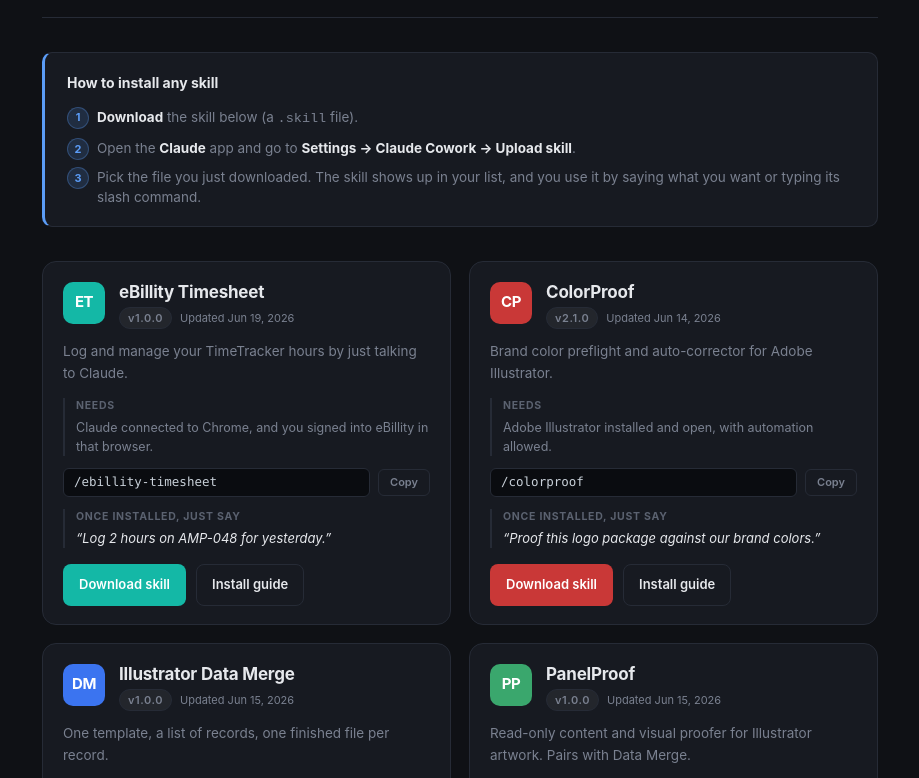
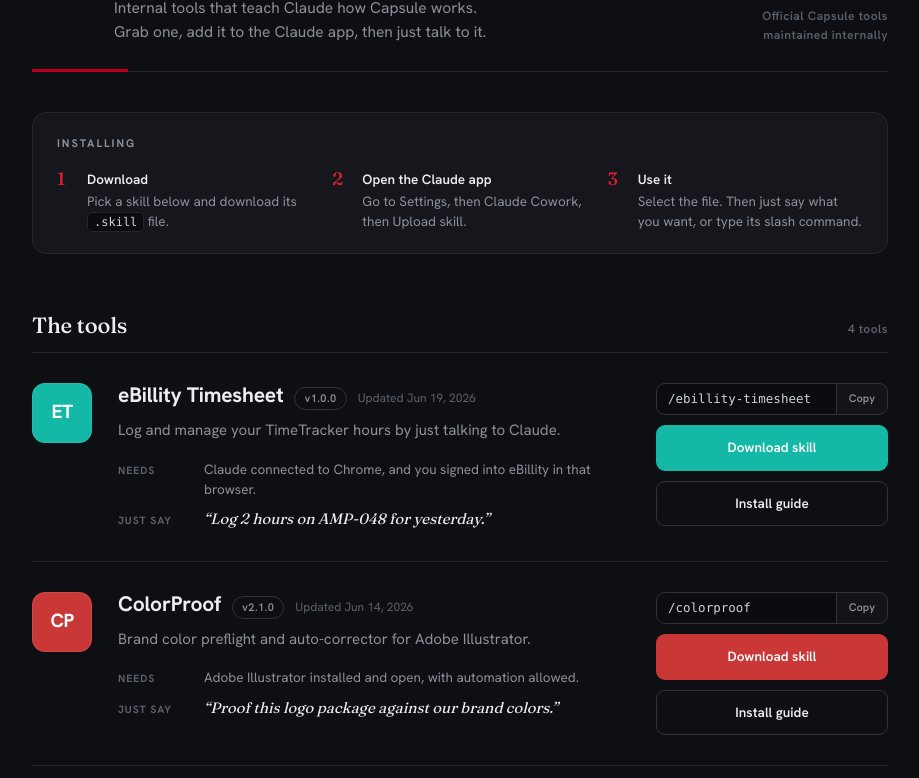
Before and after one commit to capsule-brand/skills, a plain HTML site: page index.html in a window 1280 px wide. Shown: the part 163-941 px from the top of the page, without its empty margins (180-1099 px from the left). Drawn offline with Linux system fonts and the light colour scheme.

Commit message:
Redesign catalog: Capsule identity, Fraunces masthead, red signature, editorial rows, motion + a11y

```diff
--- a/index.html
+++ b/index.html
@@ -4,94 +4,150 @@
 <meta charset="utf-8">
 <meta name="viewport" content="width=device-width, initial-scale=1">
 <title>Capsule Skills</title>
+<link rel="preconnect" href="https://fonts.googleapis.com">
+<link rel="preconnect" href="https://fonts.gstatic.com" crossorigin>
+<link href="https://fonts.googleapis.com/css2?family=Fraunces:opsz,wght@9..144,400;9..144,500;9..144,600&family=Hanken+Grotesk:wght@400;500;600;700&display=swap" rel="stylesheet">
 <style>
   :root{
-    --bg:#0f1115; --surface:#171a21; --border:#262b36; --text:#e6e8ec; --muted:#7a8190;
-    --green:#5fd08a; --amber:#e8b84b; --blue:#5b9cf6;
-    --mono:ui-monospace,"SFMono-Regular",Menlo,monospace; --sans:-apple-system,BlinkMacSystemFont,"Segoe UI",sans-serif;
+    --ink:#0e0f12; --panel:#15171c; --panel2:#0b0c10; --line:#23262e; --line2:#2e333d;
+    --text:#eceef2; --muted:#8b909b; --faint:#5b616d; --red:#e11d33; --redink:#b90021;
+    --display:"Fraunces",Georgia,"Times New Roman",serif;
+    --sans:"Hanken Grotesk",-apple-system,BlinkMacSystemFont,sans-serif;
+    --mono:ui-monospace,"SFMono-Regular",Menlo,monospace;
   }
   *{box-sizing:border-box;margin:0;padding:0}
-  body{background:var(--bg);color:var(--text);font:15px/1.65 var(--sans);-webkit-font-smoothing:antialiased}
+  html{-webkit-text-size-adjust:100%}
+  body{background:var(--ink);color:var(--text);font:16px/1.6 var(--sans);-webkit-font-smoothing:antialiased;text-rendering:optimizeLegibility}
   a{color:inherit}
-  .page{max-width:900px;margin:0 auto;padding:56px 32px 96px}
-  header{display:flex;align-items:flex-start;gap:18px;border-bottom:1px solid var(--border);padding-bottom:30px;margin-bottom:34px}
-  .brand{width:50px;height:50px;flex-shrink:0;background:#fff;border-radius:12px;display:flex;align-items:center;justify-content:center;padding:9px}
-  .brand img{width:100%;height:100%;display:block}
-  .head-txt{flex-grow:1}
-  header h1{font-size:26px;font-weight:700;letter-spacing:-.3px;line-height:1.2}
-  header p{color:var(--muted);font-size:14px;margin-top:5px}
-  .official{display:inline-block;margin-top:9px;font-size:11px;font-weight:600;letter-spacing:.05em;color:var(--muted);background:var(--surface);border:1px solid var(--border);border-radius:999px;padding:3px 10px}
-  .install{background:var(--surface);border:1px solid var(--border);border-left:3px solid var(--blue);border-radius:10px;padding:18px 22px;margin-bottom:34px}
-  .install h3{font-size:14px;font-weight:700;margin-bottom:12px;color:var(--text)}
-  .install ol{list-style:none;counter-reset:s;display:flex;flex-direction:column;gap:9px}
-  .install li{counter-increment:s;font-size:13.5px;color:var(--muted);line-height:1.5;padding-left:30px;position:relative}
-  .install li::before{content:counter(s);position:absolute;left:0;top:0;width:20px;height:20px;background:rgba(91,156,246,.15);color:var(--blue);border:1px solid rgba(91,156,246,.3);border-radius:50%;display:flex;align-items:center;justify-content:center;font-size:11px;font-weight:700}
-  .install strong{color:var(--text)}
-  .grid{display:grid;grid-template-columns:repeat(auto-fill,minmax(390px,1fr));gap:18px}
-  .card{background:var(--surface);border:1px solid var(--border);border-radius:14px;padding:20px 20px 18px;display:flex;flex-direction:column}
-  .card-top{display:flex;align-items:flex-start;gap:14px;margin-bottom:12px}
-  .mono{width:42px;height:42px;flex-shrink:0;border-radius:10px;display:flex;align-items:center;justify-content:center;font-size:15px;font-weight:700;color:#fff;letter-spacing:-.5px}
-  .card-head{flex-grow:1;min-width:0}
-  .card h2{font-size:17px;font-weight:700;letter-spacing:-.2px;line-height:1.2}
-  .meta{display:flex;align-items:center;gap:8px;margin-top:5px;flex-wrap:wrap}
-  .ver{font-size:11px;font-weight:600;letter-spacing:.05em;color:var(--muted);background:rgba(255,255,255,.05);border:1px solid var(--border);border-radius:999px;padding:1px 8px}
-  .upd{font-size:11px;color:var(--muted)}
-  .tag{color:var(--muted);font-size:13.5px;line-height:1.6;margin-bottom:14px}
-  .row{font-size:12.5px;line-height:1.55;margin-bottom:12px;color:var(--muted)}
-  .lbl{display:block;font-size:10.5px;font-weight:700;letter-spacing:.07em;text-transform:uppercase;color:#5b6270;margin-bottom:3px}
-  .needs{border-left:2px solid var(--border);padding-left:11px}
-  .cmd{display:flex;align-items:center;gap:8px;margin-bottom:12px}
-  .cmd code{font:12.5px/1 var(--mono);background:#0a0c10;border:1px solid var(--border);border-radius:6px;padding:7px 10px;color:#c9d1d9;flex-grow:1}
-  .copy{flex-shrink:0;font:11px/1 var(--sans);font-weight:600;color:var(--muted);background:transparent;border:1px solid var(--border);border-radius:6px;padding:7px 11px;cursor:pointer;transition:color .12s,border-color .12s}
-  .copy:hover{color:var(--text);border-color:#3a4150}
-  .copy.done{color:var(--green);border-color:rgba(95,208,138,.4)}
-  .say{border-left:2px solid var(--border);padding-left:11px;margin-bottom:16px}
-  .say em{color:var(--text);font-style:italic;font-size:13px}
-  .actions{display:flex;gap:10px;align-items:center;margin-top:auto}
-  .btn{display:inline-flex;align-items:center;font-size:13px;font-weight:600;text-decoration:none;border-radius:8px;padding:9px 15px;border:1px solid transparent;cursor:pointer;transition:filter .12s}
+  .page{max-width:920px;margin:0 auto;padding:64px 32px 110px}
+  .eyebrow{font-size:11px;font-weight:700;letter-spacing:.18em;text-transform:uppercase;color:var(--red)}
+
+  /* Masthead */
+  .masthead{display:grid;grid-template-columns:auto 1fr auto;gap:22px;align-items:start;padding-bottom:26px;border-bottom:1px solid var(--line);margin-bottom:8px;position:relative}
+  .masthead::after{content:"";position:absolute;left:0;bottom:-1px;width:96px;height:3px;background:var(--redink)}
+  .mark{width:60px;height:60px;flex-shrink:0;background:#fff;border-radius:14px;display:flex;align-items:center;justify-content:center;padding:11px}
+  .mark img{width:100%;height:100%;display:block}
+  .mh-txt{padding-top:2px}
+  .mh-txt .eyebrow{margin-bottom:10px}
+  h1{font-family:var(--display);font-optical-sizing:auto;font-weight:500;font-size:clamp(34px,6vw,52px);line-height:.98;letter-spacing:-.02em}
+  .lede{color:var(--muted);font-size:15.5px;line-height:1.6;margin-top:14px;max-width:46ch}
+  .mh-meta{align-self:end;text-align:right;color:var(--faint);font-size:12px;font-weight:600;letter-spacing:.04em;white-space:nowrap}
+
+  /* Installing strip */
+  .howto{margin-top:40px;background:var(--panel);border:1px solid var(--line);border-radius:14px;padding:22px 24px}
+  .howto .eyebrow{color:var(--muted)}
+  .howto h2{margin-bottom:16px}
+  .steps{display:grid;grid-template-columns:repeat(3,1fr);gap:20px}
+  .step{position:relative;padding-left:30px;font-size:13.5px;line-height:1.5;color:var(--muted)}
+  .step b{display:block;color:var(--text);font-weight:600;font-size:13.5px;margin-bottom:2px}
+  .step .n{position:absolute;left:0;top:1px;font-family:var(--display);font-size:18px;font-weight:500;color:var(--red);line-height:1}
+  .step code{font:12px/1 var(--mono);background:var(--panel2);border:1px solid var(--line);border-radius:5px;padding:2px 6px;color:#cdd3dc}
+
+  /* Section heading */
+  .list-head{display:flex;align-items:baseline;justify-content:space-between;margin:54px 0 8px}
+  .list-head h2{font-family:var(--display);font-weight:500;font-size:22px;letter-spacing:-.01em}
+  .list-head .count{color:var(--faint);font-size:12px;font-weight:600;letter-spacing:.04em}
+
+  /* Skill rows */
+  .skills{display:flex;flex-direction:column}
+  .skill{display:grid;grid-template-columns:60px 1fr 232px;gap:0 26px;padding:30px 0;border-top:1px solid var(--line)}
+  .skill:last-child{border-bottom:1px solid var(--line)}
+  .chip{width:60px;height:60px;border-radius:13px;display:flex;align-items:center;justify-content:center;font-weight:700;font-size:19px;color:#fff;letter-spacing:-.5px;box-shadow:inset 0 0 0 1px rgba(255,255,255,.08)}
+  .s-main{min-width:0}
+  .s-head{display:flex;align-items:baseline;gap:11px;flex-wrap:wrap}
+  .s-head h3{font-size:21px;font-weight:700;letter-spacing:-.01em;line-height:1.15}
+  .ver{font-size:11px;font-weight:600;letter-spacing:.04em;color:var(--muted);border:1px solid var(--line2);border-radius:999px;padding:2px 9px}
+  .upd{font-size:12px;color:var(--faint)}
+  .s-tag{color:var(--muted);font-size:15px;line-height:1.55;margin-top:9px;max-width:54ch}
+  .facts{margin-top:16px;display:flex;flex-direction:column;gap:9px}
+  .fact{display:grid;grid-template-columns:74px 1fr;gap:12px;align-items:baseline}
+  .fact dt{font-size:10.5px;font-weight:700;letter-spacing:.09em;text-transform:uppercase;color:var(--faint);padding-top:2px}
+  .fact dd{font-size:13.5px;line-height:1.5;color:var(--muted)}
+  .fact dd.say{color:var(--text);font-family:var(--display);font-style:italic;font-size:15px;font-weight:400}
+
+  /* Actions column */
+  .s-act{display:flex;flex-direction:column;gap:10px;align-self:start}
+  .cmd{display:flex;align-items:stretch;border:1px solid var(--line2);border-radius:9px;overflow:hidden;background:var(--panel2)}
+  .cmd code{flex:1;min-width:0;font:12.5px/1 var(--mono);color:#cdd3dc;padding:9px 11px;display:flex;align-items:center;overflow:hidden;text-overflow:ellipsis;white-space:nowrap}
+  .copy{flex-shrink:0;font:11px/1 var(--sans);font-weight:600;color:var(--muted);background:rgba(255,255,255,.03);border:0;border-left:1px solid var(--line2);padding:0 12px;cursor:pointer;transition:color .12s,background .12s}
+  .copy:hover{color:var(--text);background:rgba(255,255,255,.06)}
+  .copy.done{color:#5fd08a}
+  .btn{display:inline-flex;align-items:center;justify-content:center;font-size:13.5px;font-weight:600;text-decoration:none;border-radius:9px;padding:11px 16px;border:1px solid transparent;cursor:pointer;transition:filter .12s,background .12s,border-color .12s}
   .btn-dl{color:#fff}
-  .btn-dl:hover{filter:brightness(1.08)}
-  .btn-guide{background:transparent;border-color:var(--border);color:var(--text)}
+  .btn-dl:hover{filter:brightness(1.09)}
+  .btn-guide{background:transparent;border-color:var(--line2);color:var(--text)}
   .btn-guide:hover{background:rgba(255,255,255,.04)}
-  .err{color:var(--amber);font-size:13.5px}
-  footer{margin-top:48px;border-top:1px solid var(--border);padding-top:20px;font-size:12px;color:var(--muted);display:flex;justify-content:space-between;align-items:center;flex-wrap:wrap;gap:8px}
-  footer a{color:var(--muted);text-decoration:underline}
+
+  .err{color:#e8b84b;font-size:14px;padding:30px 0}
+
+  footer{margin-top:56px;padding-top:22px;border-top:1px solid var(--line);display:flex;justify-content:space-between;align-items:center;flex-wrap:wrap;gap:10px;font-size:13px;color:var(--muted)}
+  footer a{color:var(--text);text-decoration:none;border-bottom:1px solid var(--redink);padding-bottom:1px}
+  footer a:hover{border-color:var(--red)}
+  footer .fb strong{color:var(--text);font-weight:600}
+
+  a:focus-visible,button:focus-visible{outline:2px solid var(--red);outline-offset:3px;border-radius:6px}
+
+  @media (max-width:680px){
+    .page{padding:44px 20px 80px}
+    .masthead{grid-template-columns:auto 1fr;gap:16px}
+    .mh-meta{display:none}
+    .steps{grid-template-columns:1fr;gap:14px}
+    .skill{grid-template-columns:48px 1fr;gap:0 16px}
+    .chip{width:48px;height:48px;font-size:16px;border-radius:11px}
+    .s-act{grid-column:1 / -1;margin-top:18px}
+    .fact{grid-template-columns:70px 1fr}
+  }
+
+  @media (prefers-reduced-motion: no-preference){
+    .skill{opacity:0;transform:translateY(10px);animation:rise .55s cubic-bezier(.2,.7,.2,1) forwards}
+    .skill:nth-child(1){animation-delay:.04s}
+    .skill:nth-child(2){animation-delay:.12s}
+    .skill:nth-child(3){animation-delay:.2s}
+    .skill:nth-child(4){animation-delay:.28s}
+    .skill:nth-child(n+5){animation-delay:.34s}
+    @keyframes rise{to{opacity:1;transform:none}}
+  }
 </style>
 </head>
 <body>
 <div class="page">
 
-  <header>
-    <div class="brand"><img src="assets/capsule-c.svg" alt="Capsule"></div>
-    <div class="head-txt">
+  <header class="masthead">
+    <div class="mark"><img src="assets/capsule-c.svg" alt="Capsule"></div>
+    <div class="mh-txt">
+      <div class="eyebrow">Capsule &middot; Internal</div>
       <h1>Capsule Skills</h1>
-      <p>Internal Claude skills for the Capsule team. Download one, add it to the Claude app, then just talk to it.</p>
-      <span class="official">Official Capsule tools, maintained internally</span>
+      <p class="lede">Internal tools that teach Claude how Capsule works. Grab one, add it to the Claude app, then just talk to it.</p>
     </div>
-    <span class="ver" id="count" style="align-self:center">&nbsp;</span>
+    <div class="mh-meta">Official Capsule tools<br>maintained internally</div>
   </header>
 
-  <div class="install">
-    <h3>How to install any skill</h3>
-    <ol>
-      <li><strong>Download</strong> the skill below (a <code>.skill</code> file).</li>
-      <li>Open the <strong>Claude</strong> app and go to <strong>Settings &rarr; Claude Cowork &rarr; Upload skill</strong>.</li>
-      <li>Pick the file you just downloaded. The skill shows up in your list, and you use it by saying what you want or typing its slash command.</li>
-    </ol>
+  <section class="howto">
+    <h2 class="eyebrow">Installing</h2>
+    <div class="steps">
+      <div class="step"><span class="n">1</span><b>Download</b>Pick a skill below and download its <code>.skill</code> file.</div>
+      <div class="step"><span class="n">2</span><b>Open the Claude app</b>Go to Settings, then Claude Cowork, then Upload skill.</div>
+      <div class="step"><span class="n">3</span><b>Use it</b>Select the file. Then just say what you want, or type its slash command.</div>
+    </div>
+  </section>
+
+  <div class="list-head">
+    <h2>The tools</h2>
+    <span class="count" id="count">&nbsp;</span>
   </div>
 
-  <div class="grid" id="grid"></div>
+  <main class="skills" id="list"></main>
 
   <footer>
-    <span>Something not working, or want a new skill? Ask Brian or post in <strong>#design</strong> on Slack.</span>
-    <span><a href="https://github.com/capsule-brand/skills">capsule-brand/skills</a></span>
+    <span class="fb">Something not working, or want a new skill? Ask <strong>Brian</strong> or post in <strong>#design</strong> on Slack.</span>
+    <a href="https://github.com/capsule-brand/skills">capsule-brand/skills</a>
   </footer>
 
-</div><!-- /page -->
+</div>
 
 <script>
   (function () {
-    var grid = document.getElementById('grid');
+    var list = document.getElementById('list');
     var count = document.getElementById('count');
     function esc(s){ return String(s == null ? '' : s).replace(/[&<>"]/g, function(c){ return {'&':'&amp;','<':'&lt;','>':'&gt;','"':'&quot;'}[c]; }); }
     function fmtDate(d){ try { return new Date(d + 'T00:00:00').toLocaleDateString(undefined,{month:'short',day:'numeric',year:'numeric'}); } catch(e){ return d; } }
@@ -99,31 +155,32 @@
     fetch('skills.json', { cache: 'no-store' })
       .then(function (r) { if (!r.ok) throw new Error('manifest ' + r.status); return r.json(); })
       .then(function (skills) {
-        count.textContent = skills.length + (skills.length === 1 ? ' skill' : ' skills');
-        grid.innerHTML = skills.map(function (s) {
-          var fileName = s.file.split('/').pop();
-          var cmd = s.invoke ? esc(s.invoke) : '';
+        count.textContent = skills.length + (skills.length === 1 ? ' tool' : ' tools');
+        list.innerHTML = skills.map(function (s) {
+          var file = esc(s.file), fileName = s.file.split('/').pop(), cmd = s.invoke ? esc(s.invoke) : '';
           return '' +
-            '<div class="card">' +
-              '<div class="card-top">' +
-                '<div class="mono" style="background:' + esc(s.accent) + '">' + esc(s.mono) + '</div>' +
-                '<div class="card-head"><h2>' + esc(s.name) + '</h2>' +
-                  '<div class="meta"><span class="ver">v' + esc(s.version) + '</span>' +
-                  (s.updated ? '<span class="upd">Updated ' + esc(fmtDate(s.updated)) + '</span>' : '') + '</div>' +
-                '</div>' +
+          '<article class="skill" style="--a:' + esc(s.accent) + '">' +
+            '<div class="chip" style="background:' + esc(s.accent) + '">' + esc(s.mono) + '</div>' +
+            '<div class="s-main">' +
+              '<div class="s-head"><h3>' + esc(s.name) + '</h3>' +
+                '<span class="ver">v' + esc(s.version) + '</span>' +
+                (s.updated ? '<span class="upd">Updated ' + esc(fmtDate(s.updated)) + '</span>' : '') +
               '</div>' +
-              '<p class="tag">' + esc(s.tagline) + '</p>' +
-              (s.needs ? '<div class="row needs"><span class="lbl">Needs</span>' + esc(s.needs) + '</div>' : '') +
-              (cmd ? '<div class="cmd"><code>' + cmd + '</code><button class="copy" type="button" data-cmd="' + cmd + '">Copy</button></div>' : '') +
-              (s.say ? '<div class="row say"><span class="lbl">Once installed, just say</span><em>&ldquo;' + esc(s.say) + '&rdquo;</em></div>' : '') +
-              '<div class="actions">' +
-                '<a class="btn btn-dl" style="background:' + esc(s.accent) + '" href="' + esc(s.file) + '" download="' + esc(fileName) + '">Download skill</a>' +
-                '<a class="btn btn-guide" href="' + esc(s.guide) + '" target="_blank" rel="noopener">Install guide</a>' +
-              '</div>' +
-            '</div>';
+              '<p class="s-tag">' + esc(s.tagline) + '</p>' +
+              '<dl class="facts">' +
+                (s.needs ? '<div class="fact"><dt>Needs</dt><dd>' + esc(s.needs) + '</dd></div>' : '') +
+                (s.say ? '<div class="fact"><dt>Just say</dt><dd class="say">&ldquo;' + esc(s.say) + '&rdquo;</dd></div>' : '') +
+              '</dl>' +
+            '</div>' +
+            '<div class="s-act">' +
+              (cmd ? '<div class="cmd"><code>' + cmd + '</code><button class="copy" type="button" data-cmd="' + cmd + '" aria-label="Copy command">Copy</button></div>' : '') +
+              '<a class="btn btn-dl" style="background:' + esc(s.accent) + '" href="' + file + '" download="' + esc(fileName) + '">Download skill</a>' +
+              '<a class="btn btn-guide" href="' + esc(s.guide) + '" target="_blank" rel="noopener">Install guide</a>' +
+            '</div>' +
+          '</article>';
         }).join('');
 
-        grid.addEventListener('click', function (e) {
+        list.addEventListener('click', function (e) {
           var b = e.target.closest ? e.target.closest('.copy') : null;
           if (!b) return;
           var text = b.getAttribute('data-cmd');
@@ -132,14 +189,13 @@
             navigator.clipboard.writeText(text).then(done).catch(function(){ done(); });
           } else {
             var t = document.createElement('textarea'); t.value = text; document.body.appendChild(t); t.select();
-            try { document.execCommand('copy'); } catch(e){}
-            document.body.removeChild(t); done();
+            try { document.execCommand('copy'); } catch(e){} document.body.removeChild(t); done();
           }
         });
       })
       .catch(function (e) {
         count.textContent = '';
-        grid.innerHTML = '<p class="err">Could not load the skills list (' + esc(e.message) + '). Refresh in a moment.</p>';
+        list.innerHTML = '<p class="err">Could not load the skills list (' + esc(e.message) + '). Refresh in a moment.</p>';
       });
   })();
 </script>
```
